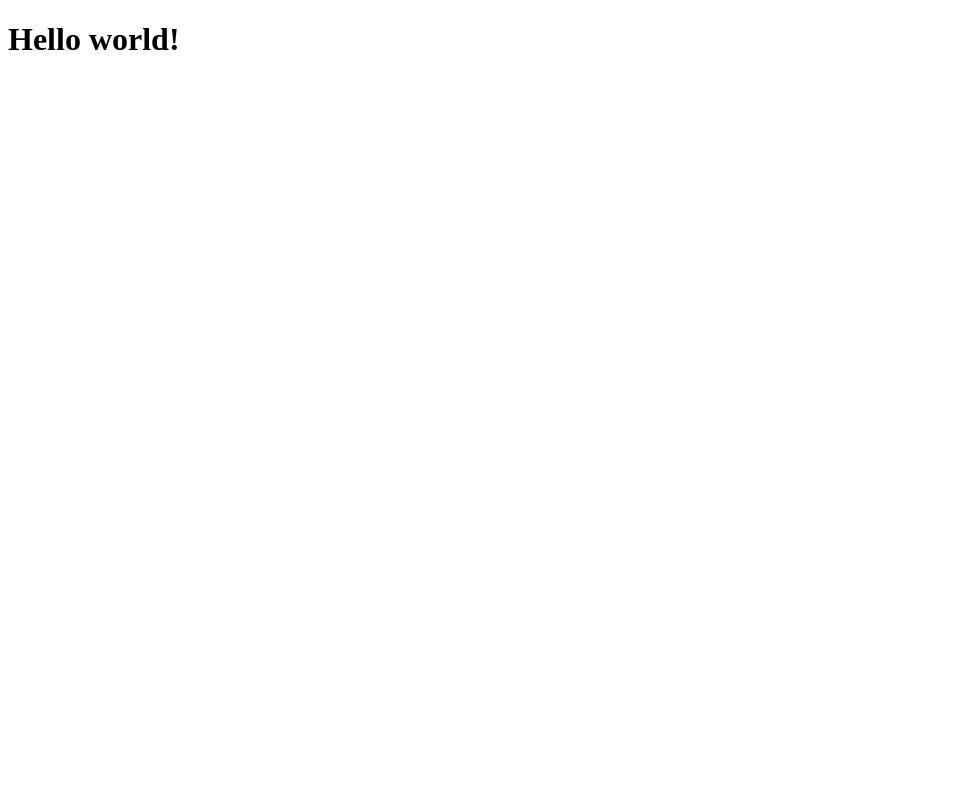
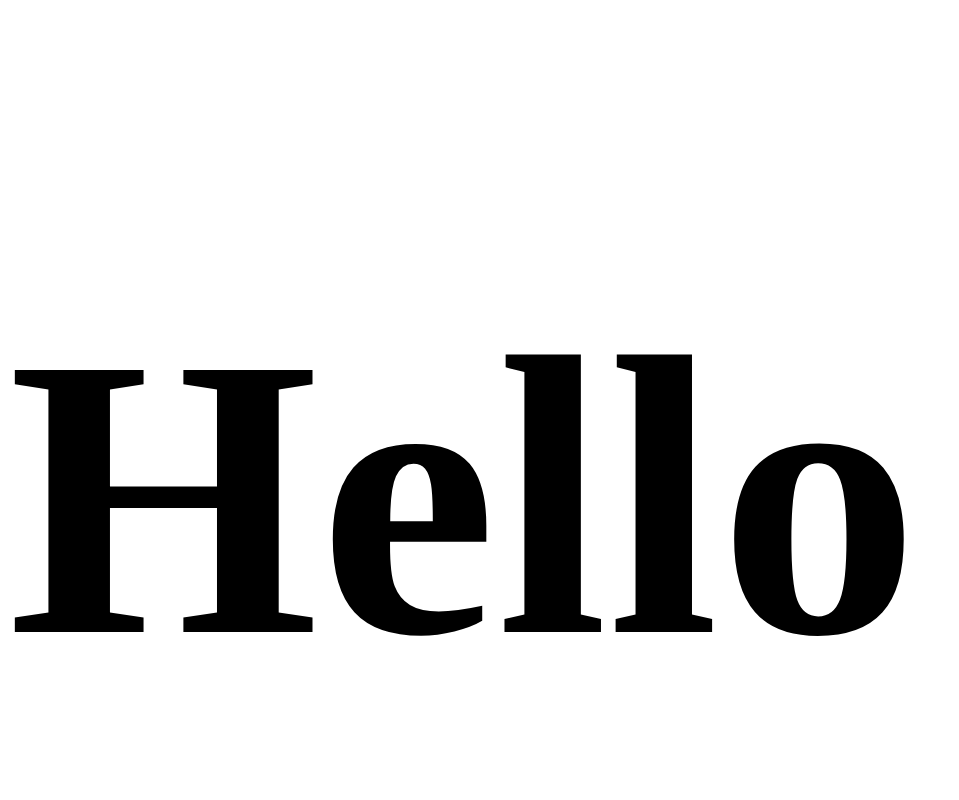
Before and after one commit to dotsync/wellness, a React (Create React App) app: page / in a window 1280 px wide. Shown: the top 800 px of the page, without its empty margins (0-959 px from the left). Built offline with nearby package versions, Linux system fonts and the light colour scheme.

Commit message:
Configues useStyle hooks

```diff
--- a/src/App.js
+++ b/src/App.js
@@ -1,6 +1,15 @@
+import { makeStyles } from '@material-ui/core/styles';
+
+const useStyles = makeStyles({
+  helloWorldStyle: {
+    fontSize: '200px'
+  }
+})
+
 function App() {
+  const classes = useStyles()
   return (
-    <div className="App">
+    <div className={classes.helloWorldStyle}>
       <h1>Hello world!</h1>
     </div>
   );
```
